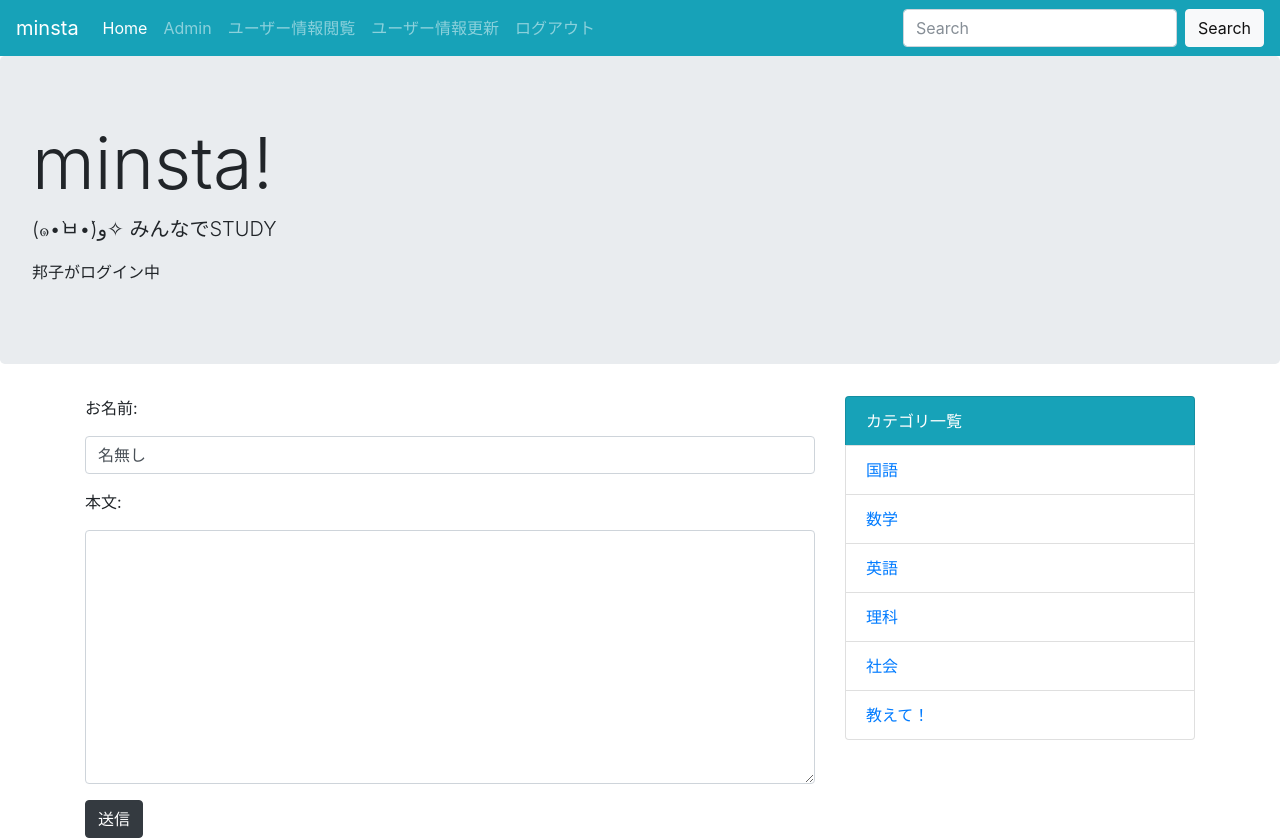
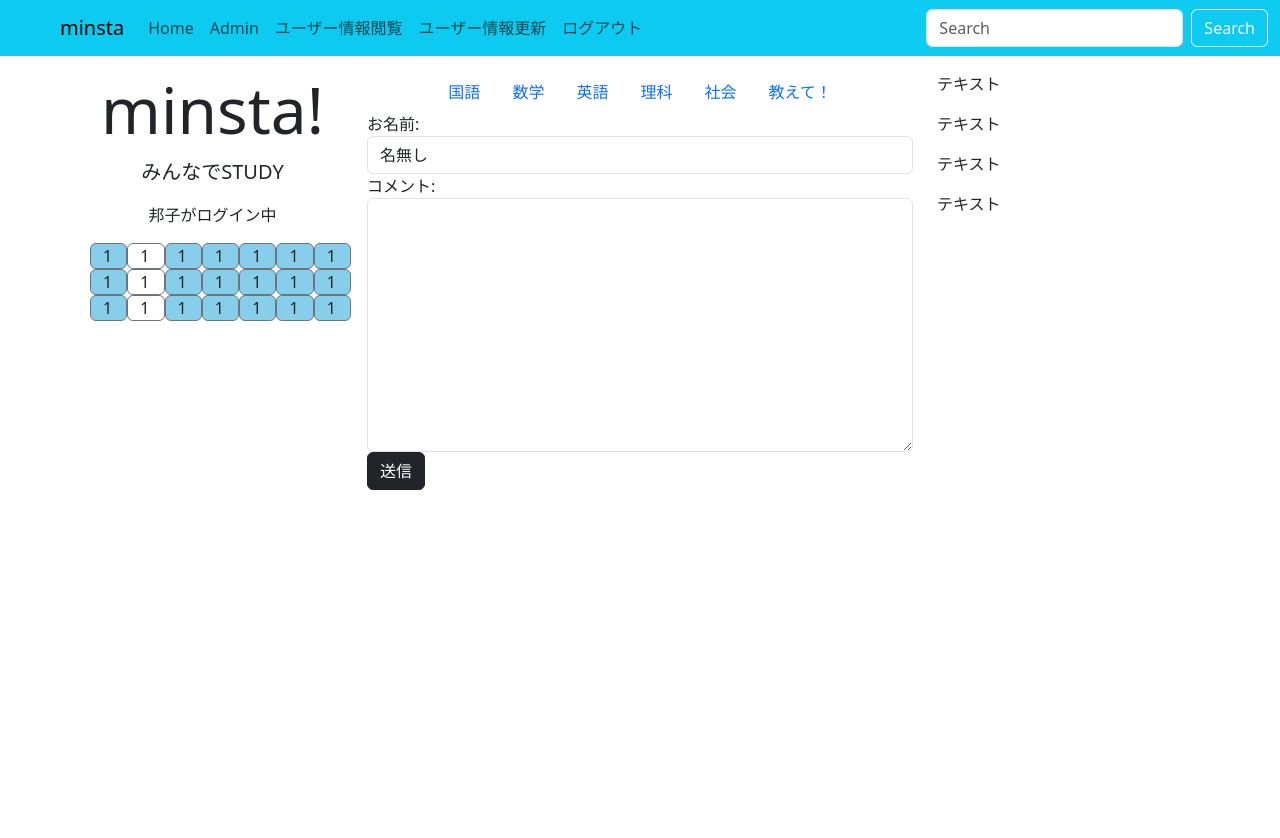
Before and after one commit to nikoniko7zzz/Django_minsta, a Django app: page /comment/1 in a window 1280 px wide. After the commit the page ends 490 px from the top, so only its background shows below. Run offline with Django 3.2, Linux system fonts and the light colour scheme; a user stored in the database is signed in; data comes from the database, SQL or seed files in the repository; both versions use the stored data as it was after the commit; some libraries are stand-ins or nearby versions.

Commit message:
base.html list.html fix

```diff
--- a/config/settings.py
+++ b/config/settings.py
@@ -27,8 +27,8 @@ BASE_DIR = Path(__file__).resolve().parent.parent
 SECRET_KEY = 'django-insecure-fjj!29uml7e+w6@mx9d+g&%s_4qs(@a&b2=d3swc!gscjm2+#a'
 
 # SECURITY WARNING: don't run with debug turned on in production!
-# DEBUG = True
-DEBUG = False
+DEBUG = True
+# DEBUG = False
 
 # ALLOWED_HOSTS = ['127.0.0.1', '.pythonanywhere.com']
 ALLOWED_HOSTS = ['*']
--- a/register/templates/register/base.html
+++ b/register/templates/register/base.html
@@ -50,7 +50,7 @@
       </ul>
       <form class="form-inline my-2 my-lg-0" method="GET" action="{% url 'study:index' %}">
         <input class="form-control mr-sm-2" type="text" placeholder="Search" aria-label="Search" name="keyword">
-        <button class="btn btn-light" type="submit">Search</button>
+        <button class="btn btn-primary" type="submit">Search</button>
         <!-- <button class="btn btn-light my-2 my-sm-0" type="submit">Search</button> -->
       </form>
     </div>
--- a/study/context_processors.py
+++ b/study/context_processors.py
@@ -1,6 +1,4 @@
-import itertools
 from .models import Category
-from django.conf import settings
 
 
 def common(request: object) -> object:
--- a/study/models.py
+++ b/study/models.py
@@ -6,6 +6,7 @@ class Category(models.Model):
     # カテゴリ
     name = models.CharField('カテゴリ名', max_length=255)
     created_at = models.DateTimeField('作成日', default=timezone.now)
+    # 管理サイトでの一覧表示用
 
     def __str__(self):
         return self.name
@@ -13,11 +14,12 @@ class Category(models.Model):
 
 class Post(models.Model):
     # 問題の投稿
-    title = models.CharField('タイトル', max_length=255)
-    text = models.TextField('本文')
+    title = models.TextField('問題', max_length=255)
+    text = models.TextField('答え')
     created_at = models.DateTimeField('作成日', default=timezone.now)
     category = models.ForeignKey(
         Category, verbose_name='カテゴリ', on_delete=models.PROTECT)
+    # on_delete = models.PROTECT カテゴリモデルと紐づいているから削除できない
 
     def __str__(self):
         return self.title
@@ -26,7 +28,7 @@ class Post(models.Model):
 class Comment(models.Model):
     # ブログのコメント
     name = models.CharField('お名前', max_length=30, default='名無し')
-    text = models.TextField('本文')
+    text = models.TextField('コメント')
     post = models.ForeignKey(Post, verbose_name='紐づく記事',
                              on_delete=models.PROTECT)
     created_at = models.DateTimeField('作成日', default=timezone.now)
--- a/study/templates/study/base.html
+++ b/study/templates/study/base.html
@@ -1,3 +1,6 @@
+{% load django_bootstrap5 %}
+
+
 <!doctype html>
 <html lang="ja">
 
@@ -5,23 +8,21 @@
   <!-- Required meta tags -->
   <meta charset="utf-8">
   <meta name="viewport" content="width=device-width, initial-scale=1, shrink-to-fit=no">
-
-  <!-- Bootstrap CSS -->
-  <link rel="stylesheet" href="https://maxcdn.bootstrapcdn.com/bootstrap/4.0.0-beta.2/css/bootstrap.min.css"
-    integrity="sha384-PsH8R72JQ3SOdhVi3uxftmaW6Vc51MKb0q5P2rRUpPvrszuE4W1povHYgTpBfshb" crossorigin="anonymous">
+  {% bootstrap_css %}
+  {% bootstrap_javascript %}
   <title>minsta-test</title>
 </head>
 
 <body>
-  <nav class="navbar navbar-expand-lg navbar-dark bg-info">
-    <a class="navbar-brand" href="{% url 'register:top' %}">minsta</a>
-    <button class="navbar-toggler" type="button" data-toggle="collapse" data-target="#navbarSupportedContent"
-      aria-controls="navbarSupportedContent" aria-expanded="false" aria-label="Toggle navigation">
+  <nav class="navbar navbar-expand-lg navbar-light bg-info">
+    <div class="container-fluid">
+      <a class="navbar-brand ms-5" href="{% url 'register:top' %}">minsta</a>
+      <button class="navbar-toggler" type="button" data-bs-toggle="collapse" data-bs-target="#navbarText"
+        aria-controls="navbarText" aria-expanded="false" aria-label="Toggle navigation">
         <span class="navbar-toggler-icon"></span>
       </button>
-
-    <div class="collapse navbar-collapse" id="navbarSupportedContent">
-      <ul class="navbar-nav mr-auto">
+      <div class="collapse navbar-collapse" id="navbarText">
+        <ul class="navbar-nav me-auto mb-2 mb-lg-0">
           <li class="nav-item active">
             <a class="nav-link" href="{% url 'study:index' %}">Home</a>
           </li>
@@ -42,44 +43,77 @@
           </li>
           {% else %}
           <li class="nav-item">
-          <a class="nav-item nav-link" href="{% url 'register:login' %}">
-            ログイン
-          </a>
+            <a class="nav-item nav-link" href="{% url 'register:login' %}">ログイン</a>
           </li>
           {% endif %}
         </ul>
-      <form class="form-inline my-2 my-lg-0" method="GET" action="{% url 'study:index' %}">
-        <input class="form-control mr-sm-2" type="text" placeholder="Search" aria-label="Search" name="keyword">
-        <!-- <button class="btn btn-outline-info my-2 my-sm-0" type="submit">Search</button> -->
-        <button class="btn btn-light" type="submit">Search</button>
-        <!-- <button class="btn btn-light my-2 my-sm-0" type="submit">Search</button> -->
+        <form class="d-flex" method="GET" action="{% url 'study:index' %}">
+          <input class="form-control me-2" type="text" placeholder="Search" aria-label="Search" name="keyword">
+          <button class="btn btn-outline-light" type="submit">Search</button>
         </form>
+      </div>
     </div>
   </nav>
 
-  <div class="jumbotron">
-    <h1 class="display-3">minsta!</h1>
-    <p class="lead">(๑•̀ㅂ•́)و✧ みんなでSTUDY</p>
-    <p>{{ user.first_name }}がログイン中</ｐ>
-      <!-- <hr class="my-2"> -->
+  <div class="container">
+    <div class="row">
+      <div class="container col-md-3 mt-3">
+        <h1 class="display-3" style="text-align:center;">minsta!</h1>
+        <p class="lead" style="text-align:center;"> みんなでSTUDY</p>
+        <p style="text-align:center;">{{ user.first_name }}がログイン中</ｐ>
+          <!-- <p style="width: 50px; height: 50px; border-radius: 50%; background: skyblue;">ユーザー</p> -->
+        <div class="container" style="margin-left: 0.5em; margin-right: 0.5em;">
+          <div class="row">
+            <div class="col d-flex rounded border border-secondary" style="background: skyblue;">1</div>
+            <div class="col d-flex rounded border border-secondary">1</div>
+            <div class="col d-flex rounded border border-secondary" style="background: skyblue;">1</div>
+            <div class="col d-flex rounded border border-secondary" style="background: skyblue;">1</div>
+            <div class="col d-flex rounded border border-secondary" style="background: skyblue;">1</div>
+            <div class="col d-flex rounded border border-secondary" style="background: skyblue;">1</div>
+            <div class="col d-flex rounded border border-secondary" style="background: skyblue;">1</div>
+          </div>
+          <div class="row">
+            <div class="col d-flex rounded border border-secondary" style="background: skyblue;">1</div>
+            <div class="col d-flex rounded border border-secondary">1</div>
+            <div class="col d-flex rounded border border-secondary" style="background: skyblue;">1</div>
+            <div class="col d-flex rounded border border-secondary" style="background: skyblue;">1</div>
+            <div class="col d-flex rounded border border-secondary" style="background: skyblue;">1</div>
+            <div class="col d-flex rounded border border-secondary" style="background: skyblue;">1</div>
+            <div class="col d-flex rounded border border-secondary" style="background: skyblue;">1</div>
+          </div>
+          <div class="row">
+            <div class="col d-flex rounded border border-secondary" style="background: skyblue;">1</div>
+            <div class="col d-flex rounded border border-secondary">1</div>
+            <div class="col d-flex rounded border border-secondary" style="background: skyblue;">1</div>
+            <div class="col d-flex rounded border border-secondary" style="background: skyblue;">1</div>
+            <div class="col d-flex rounded border border-secondary" style="background: skyblue;">1</div>
+            <div class="col d-flex rounded border border-secondary" style="background: skyblue;">1</div>
+            <div class="col d-flex rounded border border-secondary" style="background: skyblue;">1</div>
+          </div>
+        </div>
       </div>
 
-  <div class="container">
-    <div class="row">
-      <div class="col-md-8">
+      <div class="container col-md-6 mb-3 mt-3">
+        <ul class="nav justify-content-center">
+          {% for category in category_list %}
+          <li class="nav-item"><a class="nav-link" href="{% url 'study:category' category.pk %}">{{ category }}</a>
+          </li>
+          {% endfor %}
+        </ul>
         {% block content %}
         {% endblock %}
       </div>
-      <div class="col-md-4">
-        <ul class="list-group">
-          <li class="list-group-item bg-info text-white">カテゴリ一覧</li>
-          {% for category in category_list %}
-          <li class="list-group-item"><a href="{% url 'study:category' category.pk %}">{{ category }}</a></li>
-          {% endfor %}
-        </ul>
+
+      <div class="container col-md-3 mt-3">
+        <p>テキスト</p>
+        <p>テキスト</p>
+        <p>テキスト</p>
+        <p>テキスト</p>
+      </div>
+
     </div>
   </div>
-  </div>
+
 
   <!-- <footer class="bg-info text-white text-center py-3">
     <p>minsta</p>
--- a/study/templates/study/comment_form.html
+++ b/study/templates/study/comment_form.html
@@ -1,4 +1,5 @@
 {% extends 'study/base.html' %}
+{% load django_bootstrap5 %}
 
 {% block content %}
 <form action="" method="POST">
--- a/study/templates/study/post_detail.html
+++ b/study/templates/study/post_detail.html
@@ -1,4 +1,5 @@
 {% extends 'study/base.html' %}
+{% load django_bootstrap5 %}
 
 {% block content %}
 <div class="card mb-3">
--- a/study/templates/study/post_form.html
+++ b/study/templates/study/post_form.html
@@ -1,4 +1,5 @@
 {% extends 'study/base.html' %}
+{% load django_bootstrap5 %}
 
 {% block content %}
 <form action="" method="POST">
--- a/study/views.py
+++ b/study/views.py
@@ -1,4 +1,4 @@
-from django.db.models import Q
+from django.db.models import Q  # Qオブジェクトは、モデルのデータの中からor検索をする
 from django.shortcuts import get_object_or_404, redirect
 from django.views import generic
 from .forms import CommentCreateForm
@@ -10,13 +10,15 @@ class IndexView(generic.ListView):
     paginate_by = 10
 
     def get_queryset(self):
-        queryset = Post.objects.order_by('-created_at')
+        queryset = Post.objects.order_by('-created_at')  # -で降順
         keyword = self.request.GET.get('keyword')
         if keyword:
             queryset = queryset.filter(
                 Q(title__icontains=keyword) | Q(text__icontains=keyword)
             )
         return queryset
+
+# カテゴリ検索
 
 
 class CategoryView(generic.ListView):
```
Also changed, not shown: study/count.py (added, +7 -0 lines), study/templates/study/post_list copy.html (added, +28 -0 lines), study/templates/study/post_list.html (+26 -13 lines), db.sqlite3, study/migrations/0002_auto_20210914_1516.py (added). Lines whose indentation alone changed are shown as unchanged.
